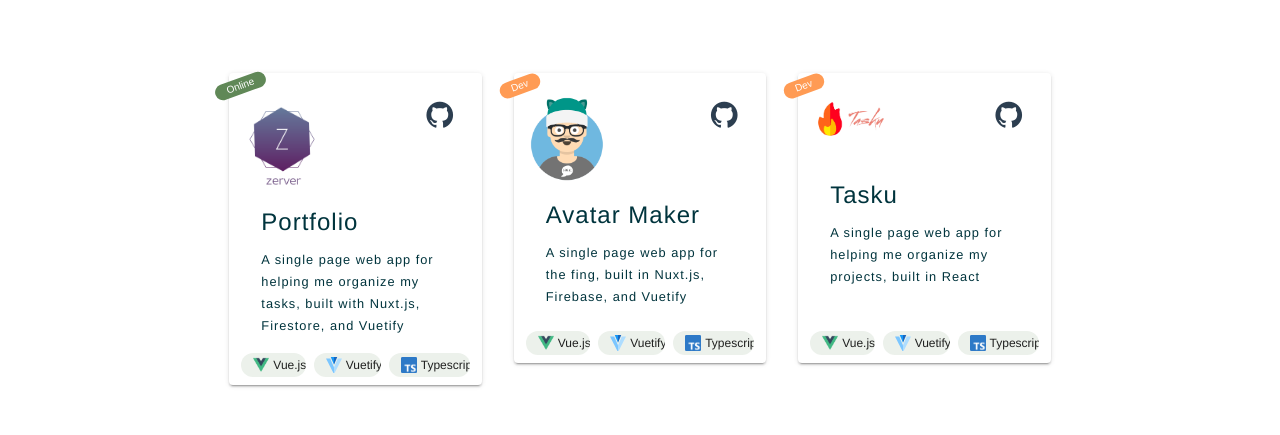
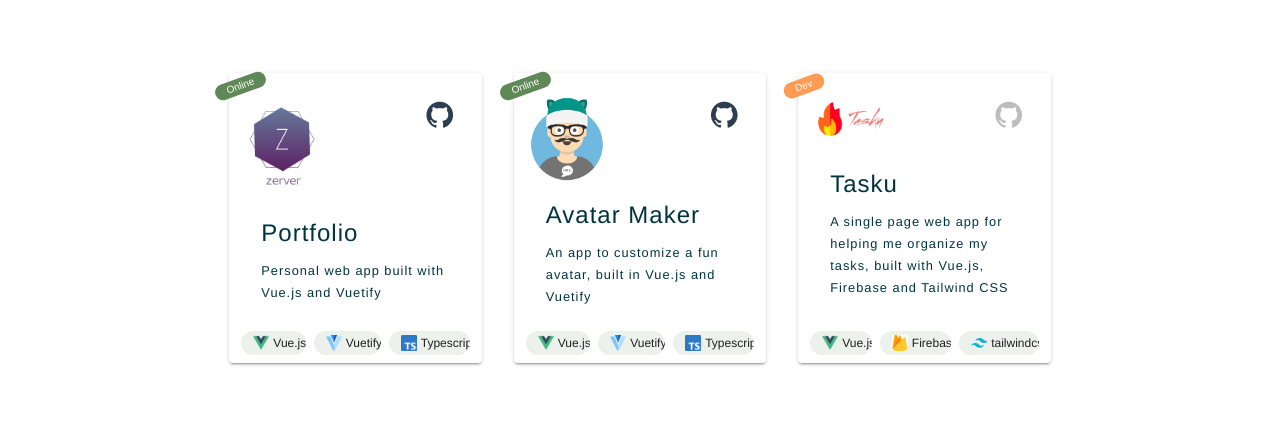
Before and after one commit to totozunino/portfolio-vue-2, a Vue app: page /about in a window 1280 px wide. Shown: the part 246-681 px from the top of the page. Built offline with nearby package versions, Linux system fonts and the light colour scheme; a web font is replaced by a local one; what vue-notification would draw is missing.

Commit message:
feat: updating project cards

```diff
--- a/src/components/Project.vue
+++ b/src/components/Project.vue
@@ -1,11 +1,11 @@
 <template>
-  <v-card class="project" width="325" min-height="290">
+  <v-card class="project" width="325" min-height="290" @click="openProject(project.url)">
     <v-chip class="ma-2 project__chip" :color="project.status == 'Online' ? 'primary' : '#ff9b54'" x-small dark>
       {{ project.status }}
     </v-chip>
     <v-card-title>
       <v-img :src="project.logo" alt="Logo" max-width="74" class="mt-2"></v-img>
-      <v-btn icon x-large class="ml-auto mb-auto" @click="openProject(project.source)">
+      <v-btn icon x-large class="ml-auto mb-auto" :disabled="project.source == ''" @click="openProject(project.source)">
         <v-icon color="#2C3E50">mdi-github</v-icon>
       </v-btn>
     </v-card-title>
@@ -25,19 +25,23 @@
 </template>
 
 <script lang="ts">
-import { Vue, Component } from "vue-property-decorator";
+import { Vue, Component, Prop } from "vue-property-decorator";
 
-@Component({
-  props: {
-    project: {
-      type: Object,
-      required: true
-    }
-  }
-})
+interface IProject {
+  name: string;
+  description: string;
+  logo: string;
+  source: string;
+  url: string;
+  technologies: [{ name: string; src: string }];
+  status: string;
+}
+
+@Component({})
 export default class Project extends Vue {
+  @Prop() private project!: IProject;
   private openProject(link: string) {
-    window.open(link, "_blank");
+    if (link) window.open(link, "_blank");
   }
 }
 </script>
--- a/src/views/About.vue
+++ b/src/views/About.vue
@@ -30,9 +30,10 @@ export default class About extends Vue {
   private projects = [
     {
       name: "Portfolio",
-      description: "A single page web app for helping me organize my tasks, built with Nuxt.js, Firestore, and Vuetify",
+      description: "Personal web app built with Vue.js and Vuetify",
       logo: require("../assets/images/logo.png"),
       source: "https://gitlab.com/totoz/day-tasks",
+      url: "",
       technologies: [
         {
           name: "Vue.js",
@@ -51,9 +52,10 @@ export default class About extends Vue {
     },
     {
       name: "Avatar Maker",
-      description: "A single page web app for the fing, built in Nuxt.js, Firebase, and Vuetify",
+      description: "An app to customize a fun avatar, built in Vue.js and Vuetify",
       logo: require("../assets/images/avatar.png"),
-      source: "",
+      source: "https://github.com/totozunino/avatar-maker",
+      url: "https://avatar-maker-2ba67.web.app/",
       technologies: [
         {
           name: "Vue.js",
@@ -68,25 +70,27 @@ export default class About extends Vue {
           src: "typescript.png"
         }
       ],
-      status: "Dev"
+      status: "Online"
     },
     {
       name: "Tasku",
-      description: "A single page web app for helping me organize my projects, built in React",
+      description:
+        "A single page web app for helping me organize my tasks, built with Vue.js, Firebase and Tailwind CSS",
       logo: require("../assets/images/tasku-logo.jpg"),
-      source: "https://gitlab.com/totoz/engage-projects",
+      source: "",
+      url: "",
       technologies: [
         {
           name: "Vue.js",
           src: "vue-logo.png"
         },
         {
-          name: "Vuetify",
-          src: "vuetify.svg"
+          name: "Firebase",
+          src: "fb.png"
         },
         {
-          name: "Typescript",
-          src: "typescript.png"
+          name: "tailwindcss",
+          src: "tailwindcss.svg"
         }
       ],
       status: "Dev"
```
Also changed, not shown: src/assets/images/fb.png (added), src/assets/images/tailwindcss.svg (added).
